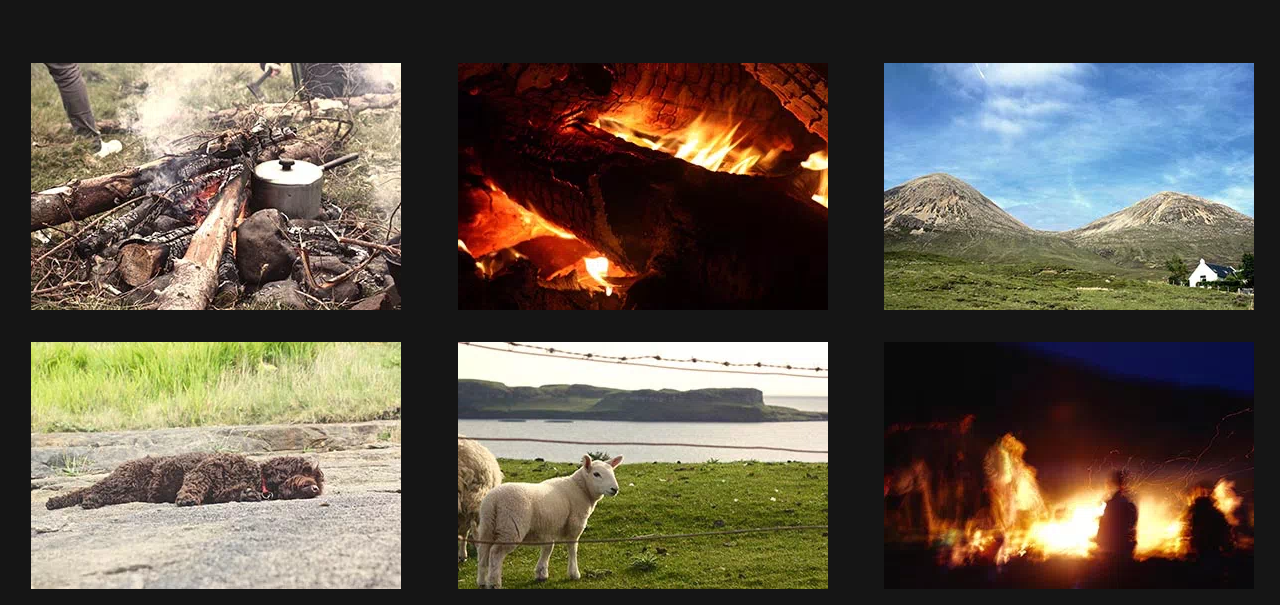
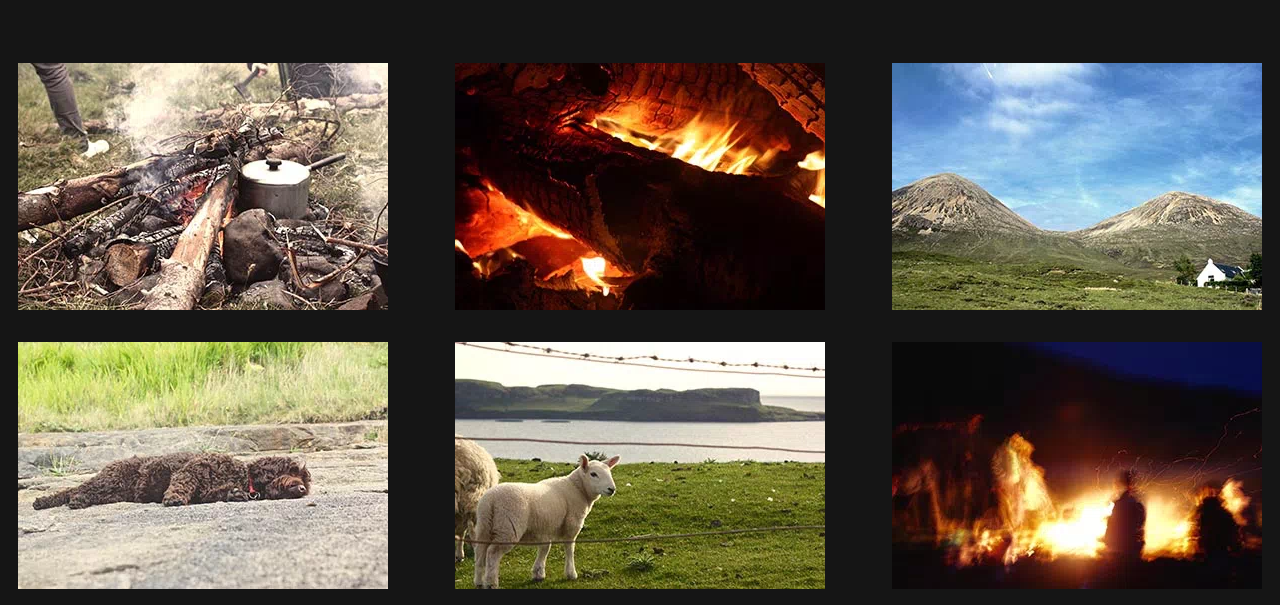
Before and after one commit to samlmcewan/jquery-light-box, a plain HTML site: page project-1/index.html in a window 1280 px wide. Shown: the part 200-805 px from the top of the page. Drawn offline with nearby package versions, Linux system fonts and the light colour scheme.

Commit message:
Layout fixes in index.html and style.css

```diff
--- a/project-1/index.html
+++ b/project-1/index.html
@@ -7,17 +7,20 @@
         <meta name="viewport" content="width=device-width, initial-scale=1">
         <title>Scotland in Summer</title>
         <!-- CSS -->
+        <link href="lightbox2-master/dist/css/lightbox.css" rel="stylesheet">
         <link href="styles.css" rel="stylesheet">
-        <link href="lightbox2-master/dist/css/lightbox.css" rel="stylesheet">
     </head>
     <body>
+        <section>
             <div class="container-fluid">
                 <div class="row">
+
                         <header>
                             <span>—  My Trip to  —</span>
                             <h1>The Isle of Skye</h1>
                             <p>Lightbox gallery project</p>
                         </header>
+
                 </div>
                 <!-- Thumbnail Images -->
                 <div class="row">
@@ -73,6 +76,7 @@
                     </div>
                 </div>
             </div>
+        </section>
         <!-- JavaScript -->
         <script src="https://ajax.googleapis.com/ajax/libs/jquery/3.4.1/jquery.min.js"></script>
         <script src="lightbox2-master/dist/js/lightbox.js"></script>
--- a/project-1/styles.css
+++ b/project-1/styles.css
@@ -4,12 +4,16 @@
     text-align: center;
 }*/
 .container-fluid {
-    margin: auto;
-    width: 100%;
+    /*margin: 0 auto;
+    width: 100%;*/
+    padding: 0 !important;
+    margin: 0;
+    max-width: 100%;
 }
 
 header {
     margin: 50px auto;
+
 }
 
 span {
@@ -33,6 +37,12 @@ body {
     color: #ffffff;
     background-color: #151515;
     text-align: center;
+    overflow: auto;
+    padding: auto;
+
+}
+
+
 /*
 .middle {
     margin-left: 8px;
```
Lines whose indentation alone changed are shown as unchanged.
